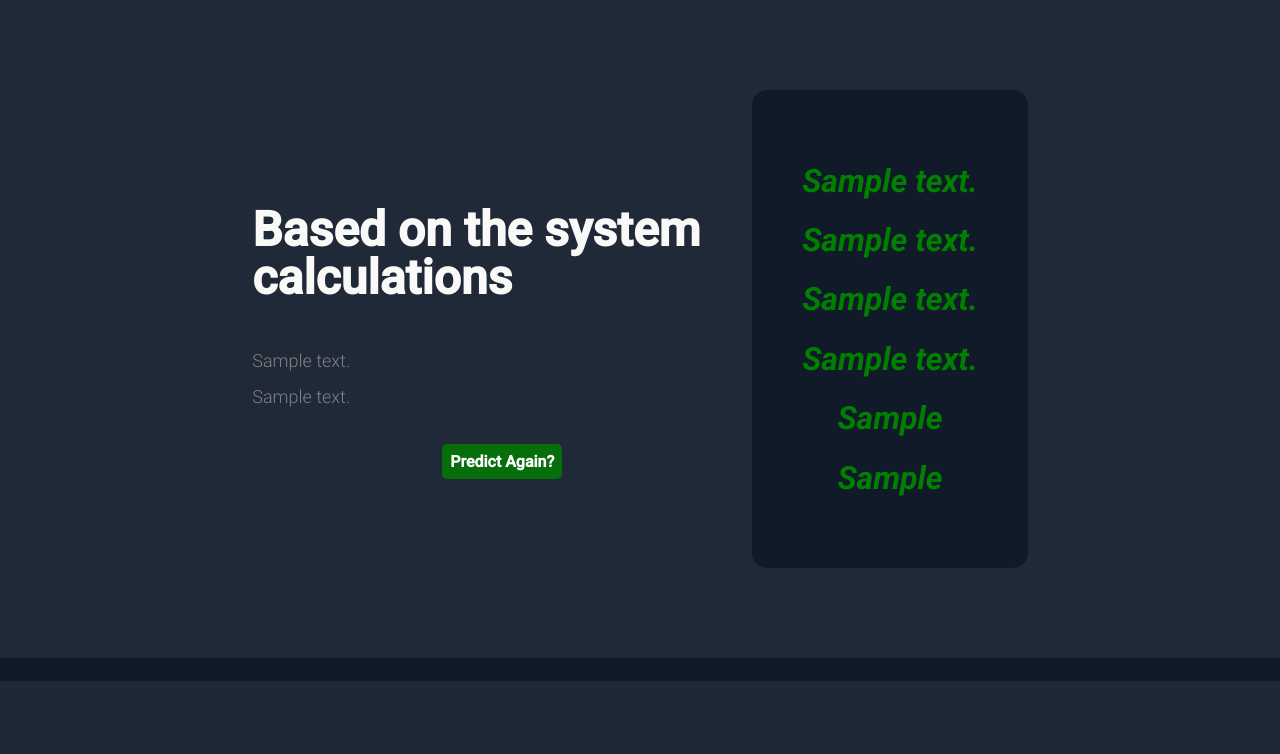
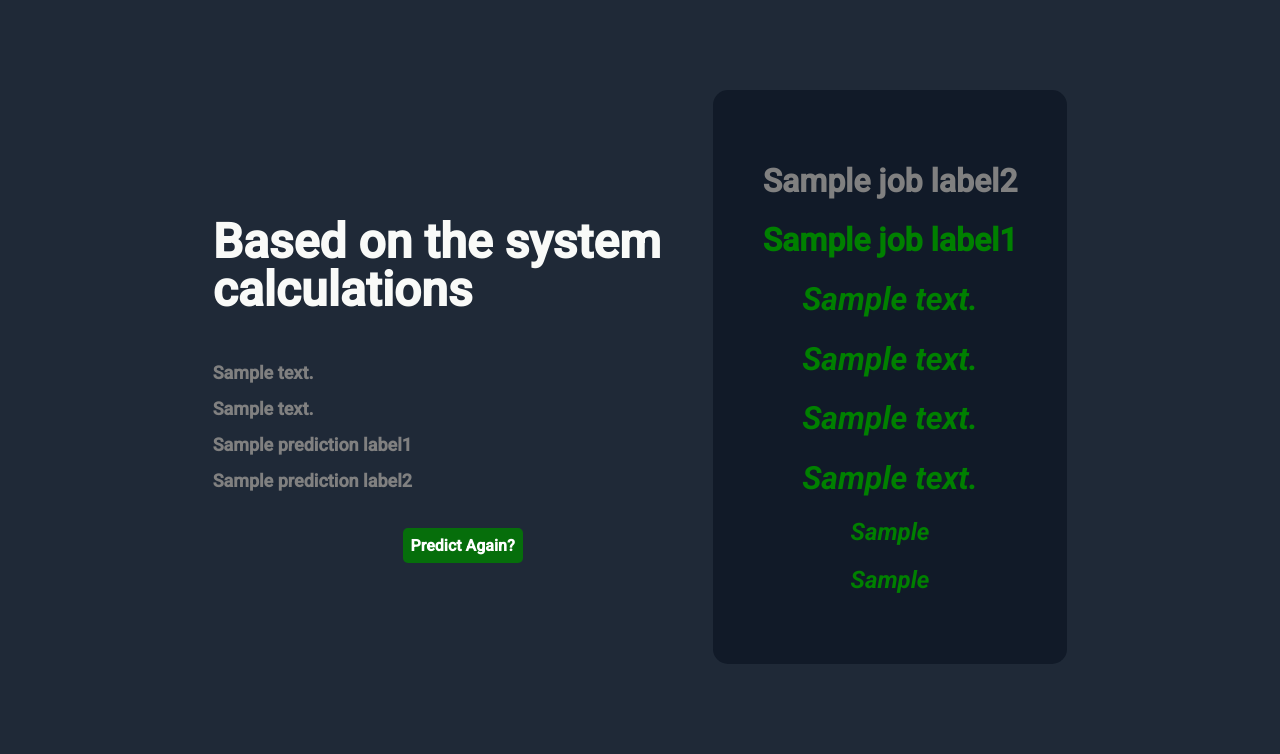
Before and after one commit to frncRbs/EmployabilityMS, a Flask app: template templates/ITend.html in a window 1280 px wide. Shown: the part 119-873 px from the top of the page. Before the commit the page ends 800 px from the top, so only its background shows below. Run offline with Flask 2, Linux system fonts and the light colour scheme; the template is opened without the code that fills it: most values are stand-ins (such as "Sample title", 1, 10 or a date in 2020); parts of the project's set-up code (start-up, migrations or seed data) failed here and were passed over; some libraries are stand-ins or nearby versions.

Commit message:
Final Ranking

```diff
--- a/app.py
+++ b/app.py
@@ -216,17 +216,17 @@
             return result
 
     for K in range(0, 3):
-        predIT = pred_IT[0]
+        predIT = "Administrative Assistant"
         actual = new_Ydata_IT
         prediction = ["Software Engineer / Programmer", "Technical Support Specialist", "Academician", "Administrative Assistant"]
         random.shuffle(prediction)
         prediction = [prediction.replace(predIT, '0')for prediction in prediction]
         prediction.append(predIT)
 
-        fetch1 = recall(actual, prediction, K)
-        fetch2 = recall(actual, prediction, K-1)
-        fetch3 = recall(actual, prediction, K-2)
-        fetch4 = recall(actual, prediction, K-3)
+        fetch1 = 0.0
+        fetch2 = 1.0
+        fetch3 = 0.0
+        fetch4 = 0.0
 
         fetchPred1 = prediction[0]
         fetchPred2 = prediction[-1]
@@ -234,14 +234,18 @@
         fetchPred4 = prediction[-3]
 
         return render_template("ITend.html",
-                               prediction_text1 = "" if fetch1 == 0.0 or fetch1 == 0.0 and fetch2 == 0.0 and fetch3 == 0.0 and fetch4 == 0.0 or fetch2 == 1.0 and predIT == "Administrative Assistant" or fetchPred1 == '0' else "{}".format(f"{prediction[K]} = {fetch1}%"),
-                               prediction_text2 = "" if fetch2 == 0.0 or fetch1 == 0.0 and fetch2 == 0.0 and fetch3 == 0.0 and fetch4 == 0.0 or fetch2 == 1.0 and predIT == "Administrative Assistant" or fetchPred2 == '0' else "{}".format(f"{prediction[K-1]} = {fetch2}%"),
-                               prediction_text3 = "" if fetch3 == 0.0 or fetch1 == 0.0 and fetch2 == 0.0 and fetch3 == 0.0 and fetch4 == 0.0 or fetch2 == 1.0 and predIT == "Administrative Assistant" or fetchPred3 == '0' else "{}".format(f"{prediction[K-2]} = {fetch3}%"),
-                               prediction_text4 = "" if fetch4 == 0.0 or fetch1 == 0.0 and fetch2 == 0.0 and fetch3 == 0.0 and fetch4 == 0.0 or fetch2 == 1.0 and predIT == "Administrative Assistant" or fetchPred4 == '0' else "{}".format(f"{prediction[K-3]} = {fetch4}%"),
-                               label_text1 = "NOT APPLICABLE. Below are the courses must improve to increase the chances on landing IT/CS Related Job~~" if fetch1 == 0.0 and fetch2 == 0.0 and fetch3 == 0.0 and fetch4 == 0.0 else "",
-                               label_text2 = "NOT APPLICABLE. ~~Below are the courses must improve to increase the chances on landing IT/CS Related Job" if fetch2 == 1.0 and predIT == "Administrative Assistant" else "",
+                               prediction_text1 = "" if fetch1 == 0.0 or fetch1 == 0.0 and fetch2 == 0.0 and fetch3 == 0.0 and fetch4 == 0.0 or fetch2 == 1.0 and fetchPred2 == "Administrative Assistant" or fetchPred1 == '0' else "{}".format(f"{prediction[K]} = {fetch1}%"),
+                               prediction_text2 = "" if fetch2 == 0.0 or fetch1 == 0.0 and fetch2 == 0.0 and fetch3 == 0.0 and fetch4 == 0.0 or fetch2 == 1.0 and fetchPred2 == "Administrative Assistant" or fetchPred2 == '0' else "{}".format(f"{prediction[K-1]} = {fetch2}%"),
+                               prediction_text3 = "" if fetch3 == 0.0 or fetch1 == 0.0 and fetch2 == 0.0 and fetch3 == 0.0 and fetch4 == 0.0 or fetch2 == 1.0 and fetchPred2 == "Administrative Assistant" or fetchPred3 == '0' else "{}".format(f"{prediction[K-2]} = {fetch3}%"),
+                               prediction_text4 = "" if fetch4 == 0.0 or fetch1 == 0.0 and fetch2 == 0.0 and fetch3 == 0.0 and fetch4 == 0.0 or fetch2 == 1.0 and fetchPred2 == "Administrative Assistant" or fetchPred4 == '0' else "{}".format(f"{prediction[K-3]} = {fetch4}%"),
+                               prediction_label1 = "" if fetch2 == 0.0 or fetch1 == 0.0 and fetch2 == 0.0 and fetch3 == 0.0 and fetch4 == 0.0 or fetch2 == 1.0 and fetchPred2 == "Administrative Assistant" else "{}".format(f"You are more likely to become a {prediction[K-1]}. CONGRATULATIONS! :)"),
+                               prediction_label2 = "{}".format(f"Nothing follows...") if fetch1 == 0.0 and fetch3 == 0.0 and fetch4 == 0.0 else "",
+                               job_label1 = "{}".format(f"{prediction[K-1]} = {fetch2}%") if fetch2 == 1.0 and fetchPred2 == "Administrative Assistant" else "",
+                               job_label2 = "Not Applicable" if fetch1 == 0.0 and fetch2 == 0.0 and fetch3 == 0.0 and fetch4 == 0.0 or fetch2 == 1.0 and fetchPred2 == "Administrative Assistant" else "Predicted IT/CS Related Job(s)",
+                               label_text1 = "Right side are the courses must improve to increase the chances on landing IT/CS Related Jobs~~" if fetch1 == 0.0 and fetch2 == 0.0 and fetch3 == 0.0 and fetch4 == 0.0 else "",
+                               label_text2 = "~~Right side are the the courses must improve to increase the chances on landing IT/CS Related Jobs" if fetch2 == 1.0 and fetchPred2 == "Administrative Assistant" else "",
                                course_suggestion1 = "{}".format(suggestIT.tolist()) if fetch1 == 0.0 and fetch2 == 0.0 and fetch3 == 0.0 and fetch4 == 0.0 else "",
-                               course_suggestion2 = "{}".format(suggestIT.tolist()) if fetch2 == 1.0 and predIT == "Administrative Assistant" else "")
+                               course_suggestion2 = "{}".format(suggestIT.tolist()) if fetch2 == 1.0 and fetchPred2 == "Administrative Assistant" else "")
 
 @flask_app.route("/predict_CS", methods = ["POST"])
 def predict_CS():
--- a/templates/ITend.html
+++ b/templates/ITend.html
@@ -28,20 +28,26 @@
         <div class="hero">
             <div class="right">
                 <p class="title">Based on the system calculations</p>
-                <p class="subtitle" style="color: grey">{{ label_text1 }}</p>
-                <p class="subtitle" style="color: grey">{{ label_text2 }}</p>
+                <p class="subtitle" style="color: grey; font-weight: bolder">{{ label_text1 }}</p>
+                <p class="subtitle" style="color: grey; font-weight: bolder">{{ label_text2 }}</p>
+                <p class="subtitle" style="color: grey; font-weight: bolder">{{ prediction_label1 }}</p>
+                <p class="subtitle" style="color: grey; font-weight: bolder">{{ prediction_label2 }}</p>
                 <div class="anchorCon">
                   <a href="/predictIT"><h4 class="itDep">Predict Again?</h4></a>
                 </div>
             </div>
             <div class="left">
                 <div class="center-div">
-                  <center><h1 style="color: grey" id="pred2"><i><b style="color: green">{{ prediction_text2 }}</b></i></h1></center>
-                  <center><h1 style="color: grey" id="pred3"><i><b style="color: green">{{ prediction_text3 }}</b></i></h1></center>
-                  <center><h1 style="color: grey" id="pred4"><i><b style="color: green">{{ prediction_text4 }}</b></i></h1></center>
-                  <center><h1 style="color: grey" id="pred1"><i><b style="color: green">{{ prediction_text1 }}</b></i></h1></center>
-                  <center><h1 style="color: grey"><i><b style="color: green">{{ course_suggestion1 }}</b></i></h1></center>
-                  <center><h1 style="color: grey"><i><b style="color: green">{{ course_suggestion2 }}</b></i></h1></center>
+                  <center><h1 style="color: grey" id="job_label"><b style="color: grey">{{ job_label2 }}</b></h1></center>
+                  <center><h1 style="color: grey" id="job_label"><i></i><b style="color: green">{{ job_label1 }}</b></i></h1></center>
+
+                  <center><h1 style="color: grey" id="prediction_text2"><i><b style="color: green">{{ prediction_text2 }}</b></i></h1></center>
+                  <center><h1 style="color: grey" id="prediction_text3"><i><b style="color: green">{{ prediction_text3 }}</b></i></h1></center>
+                  <center><h1 style="color: grey" id="prediction_text4"><i><b style="color: green">{{ prediction_text4 }}</b></i></h1></center>
+                  <center><h1 style="color: grey" id="prediction_text1"><i><b style="color: green">{{ prediction_text1 }}</b></i></h1></center>
+
+                  <center><h2 style="color: grey"><i><b style="color: green">{{ course_suggestion1 }}</b></i></h2></center>
+                  <center><h2 style="color: grey"><i><b style="color: green">{{ course_suggestion2 }}</b></i></h2></center>
                 </div>
             </div>
         </div>
```
